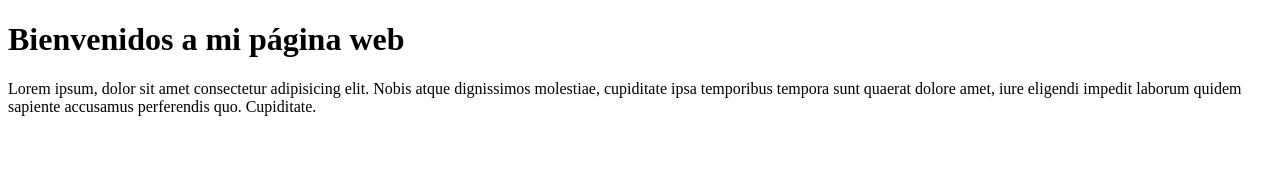
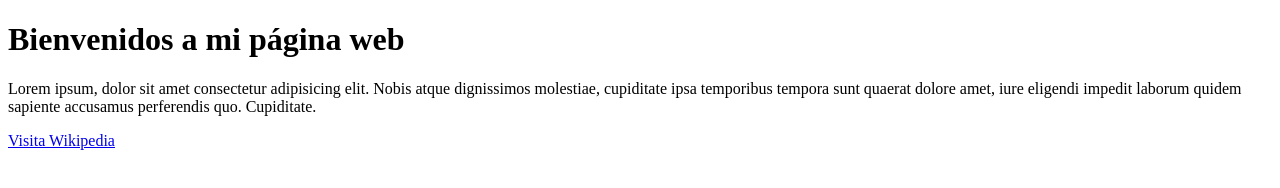
Before and after one commit to HernanPedrozo/Ejercicios_Rootstrap, a plain HTML site: page index.html in a window 1280 px wide. Drawn offline with Linux system fonts and the light colour scheme.

Commit message:
ejercicio 2

```diff
--- a/index.html
+++ b/index.html
@@ -13,6 +13,7 @@
             cupiditate ipsa temporibus tempora sunt quaerat dolore amet,
             iure eligendi impedit laborum quidem sapiente accusamus perferendis quo. Cupiditate.
         </p>
+        <a href="https://www.wikipedia.org/">Visita Wikipedia</a>
     </body>
 
 </html>
```
